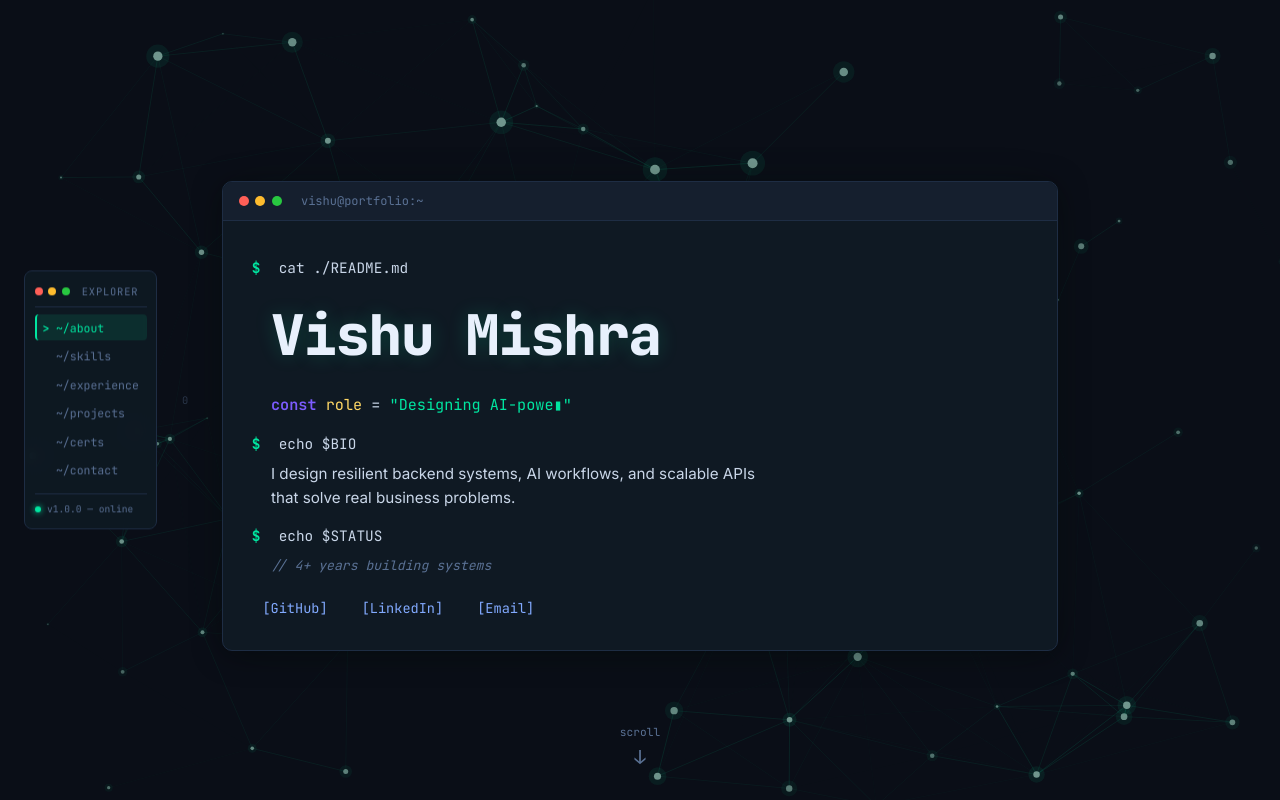
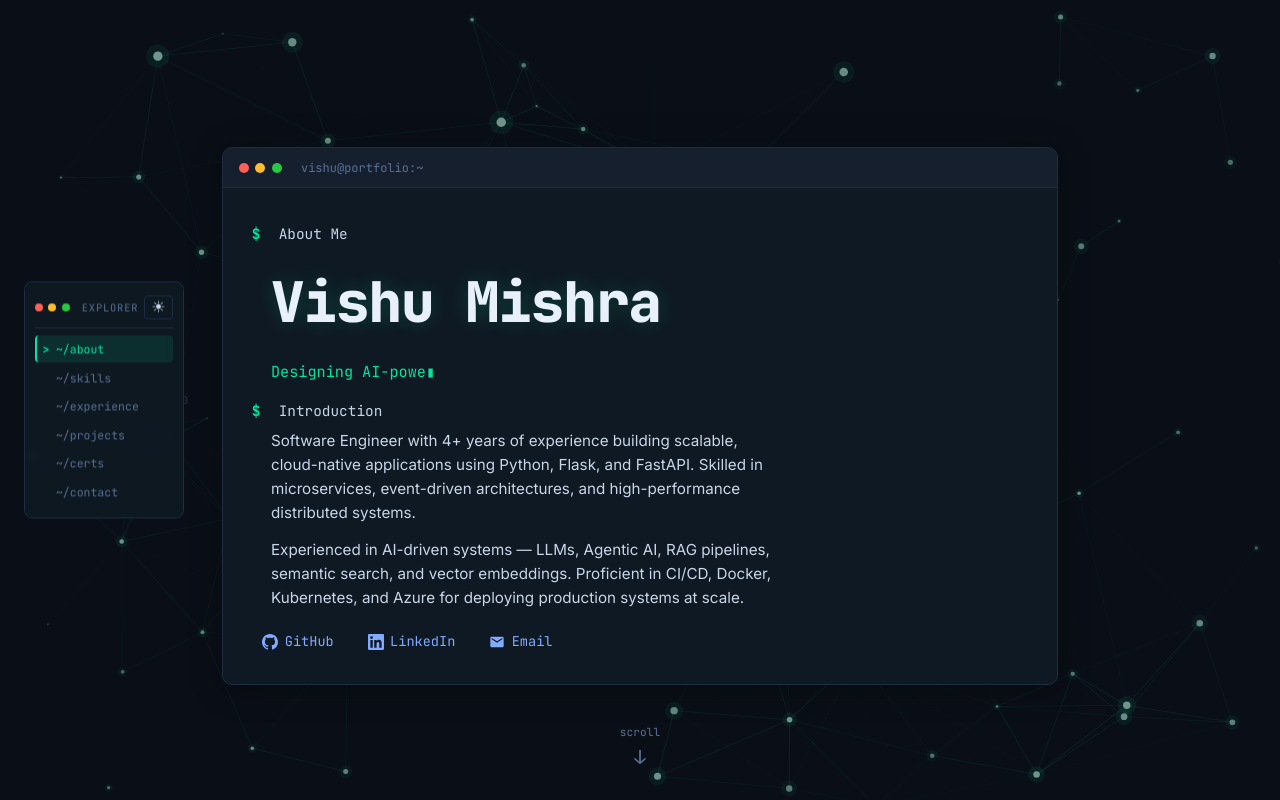
Before and after one commit to vishuishra/vishuportfolio, a React (Create React App) app: page / in a window 1280 px wide. Built offline with nearby package versions, Linux system fonts and the light colour scheme.

Commit message:
feat: enhance portfolio with theme toggle, updated profile details, and improved layout

```diff
--- a/src/App.css
+++ b/src/App.css
@@ -2,7 +2,8 @@
    DEVELOPER PORTFOLIO — TERMINAL/IDE AESTHETIC
    ═══════════════════════════════════════════════════ */
 
-:root {
+:root,
+[data-theme="dark"] {
   --bg: #0a0e17;
   --surface: #0f1923;
   --surface-2: #151f2e;
@@ -20,6 +21,24 @@
   --glow: rgba(0, 229, 160, 0.15);
   --font-mono: 'JetBrains Mono', 'Fira Code', 'Cascadia Code', 'Consolas', monospace;
   --font-sans: 'Inter', -apple-system, BlinkMacSystemFont, sans-serif;
+}
+
+[data-theme="light"] {
+  --bg: #f5f7fa;
+  --surface: #ffffff;
+  --surface-2: #eef1f6;
+  --surface-3: #e2e7ef;
+  --text: #2d3748;
+  --text-bright: #1a202c;
+  --muted: #718096;
+  --accent: #059669;
+  --accent-2: #6d28d9;
+  --accent-3: #e11d48;
+  --yellow: #d97706;
+  --orange: #ea580c;
+  --blue: #2563eb;
+  --border: #cbd5e1;
+  --glow: rgba(5, 150, 105, 0.1);
 }
 
 /* ═══ LAYOUT ═══ */
@@ -97,6 +116,24 @@
   text-transform: uppercase;
   letter-spacing: 0.08em;
   font-size: 0.65rem;
+}
+
+.theme-toggle {
+  margin-left: auto;
+  background: none;
+  border: 1px solid var(--border);
+  border-radius: 4px;
+  color: var(--text);
+  font-size: 1rem;
+  cursor: pointer;
+  padding: 0.2rem 0.4rem;
+  line-height: 1;
+  transition: all 180ms ease;
+}
+
+.theme-toggle:hover {
+  border-color: var(--accent);
+  color: var(--accent);
 }
 
 .nav-link {
@@ -307,6 +344,14 @@
   max-width: 55ch;
 }
 
+.bio p {
+  margin: 0 0 0.75rem 0;
+}
+
+.bio p:last-child {
+  margin-bottom: 0;
+}
+
 .meta {
   font-size: 0.82rem;
 }
@@ -327,6 +372,15 @@
   border: 1px solid transparent;
   border-radius: 4px;
   transition: all 180ms ease;
+  display: inline-flex;
+  align-items: center;
+  gap: 0.4rem;
+}
+
+.link-icon {
+  width: 16px;
+  height: 16px;
+  flex-shrink: 0;
 }
 
 .dev-link:hover {
@@ -732,6 +786,27 @@
   transform: translateY(-1px);
 }
 
+.form-submit:disabled {
+  opacity: 0.6;
+  cursor: not-allowed;
+  transform: none;
+}
+
+.form-message {
+  font-family: var(--font-mono);
+  font-size: 0.82rem;
+  margin-top: 0.5rem;
+  padding: 0.4rem 0;
+}
+
+.form-message.success {
+  color: var(--accent);
+}
+
+.form-message.error {
+  color: var(--accent-3);
+}
+
 @media (max-width: 640px) {
   .form-row {
     grid-template-columns: 1fr;
--- a/src/App.js
+++ b/src/App.js
@@ -2,14 +2,12 @@ import { useEffect, useMemo, useState } from "react";
 import "./App.css";
 import MoleculeBackground from "./components/MoleculeBackground";
 import {
-  CAREER_START_DATE,
   certifications,
   experiences,
   profile,
   projects,
   skills,
 } from "./data/portfolioData";
-import { getYearsOfExperience } from "./utils/experience";
 
 const navLinks = [
   { label: "~/about", href: "#about" },
@@ -20,13 +18,44 @@ const navLinks = [
   { label: "~/contact", href: "#contact" },
 ];
 
+function LinkIcon({ type }) {
+  if (type === "github") {
+    return (
+      <svg className="link-icon" viewBox="0 0 24 24" fill="currentColor" width="18" height="18">
+        <path d="M12 0C5.37 0 0 5.37 0 12c0 5.3 3.438 9.8 8.205 11.385.6.113.82-.258.82-.577 0-.285-.01-1.04-.015-2.04-3.338.724-4.042-1.61-4.042-1.61-.546-1.385-1.335-1.755-1.335-1.755-1.087-.744.084-.729.084-.729 1.205.084 1.838 1.236 1.838 1.236 1.07 1.835 2.809 1.305 3.495.998.108-.776.417-1.305.76-1.605-2.665-.3-5.466-1.332-5.466-5.93 0-1.31.465-2.38 1.235-3.22-.135-.303-.54-1.523.105-3.176 0 0 1.005-.322 3.3 1.23.96-.267 1.98-.399 3-.405 1.02.006 2.04.138 3 .405 2.28-1.552 3.285-1.23 3.285-1.23.645 1.653.24 2.873.12 3.176.765.84 1.23 1.91 1.23 3.22 0 4.61-2.805 5.625-5.475 5.92.42.36.81 1.096.81 2.22 0 1.606-.015 2.896-.015 3.286 0 .315.21.69.825.57C20.565 21.795 24 17.295 24 12c0-6.63-5.37-12-12-12z" />
+      </svg>
+    );
+  }
+  if (type === "linkedin") {
+    return (
+      <svg className="link-icon" viewBox="0 0 24 24" fill="currentColor" width="18" height="18">
+        <path d="M20.447 20.452h-3.554v-5.569c0-1.328-.027-3.037-1.852-3.037-1.853 0-2.136 1.445-2.136 2.939v5.667H9.351V9h3.414v1.561h.046c.477-.9 1.637-1.85 3.37-1.85 3.601 0 4.267 2.37 4.267 5.455v6.286zM5.337 7.433a2.062 2.062 0 01-2.063-2.065 2.064 2.064 0 112.063 2.065zm1.782 13.019H3.555V9h3.564v11.452zM22.225 0H1.771C.792 0 0 .774 0 1.729v20.542C0 23.227.792 24 1.771 24h20.451C23.2 24 24 23.227 24 22.271V1.729C24 .774 23.2 0 22.222 0h.003z" />
+      </svg>
+    );
+  }
+  if (type === "email") {
+    return (
+      <svg className="link-icon" viewBox="0 0 24 24" fill="currentColor" width="18" height="18">
+        <path d="M20 4H4c-1.1 0-2 .9-2 2v12c0 1.1.9 2 2 2h16c1.1 0 2-.9 2-2V6c0-1.1-.9-2-2-2zm0 4l-8 5-8-5V6l8 5 8-5v2z" />
+      </svg>
+    );
+  }
+  return null;
+}
+
 function App() {
-  const yearsOfExperience = getYearsOfExperience(CAREER_START_DATE);
   const [activeTitleIndex, setActiveTitleIndex] = useState(0);
   const [typedText, setTypedText] = useState("");
   const [isDeleting, setIsDeleting] = useState(false);
   const [revealedSections, setRevealedSections] = useState(() => new Set([0]));
   const [activeSection, setActiveSection] = useState("about");
+  const [formStatus, setFormStatus] = useState("idle"); // idle | sending | success | error
+  const [theme, setTheme] = useState(() => localStorage.getItem("theme") || "dark");
+
+  useEffect(() => {
+    document.documentElement.setAttribute("data-theme", theme);
+    localStorage.setItem("theme", theme);
+  }, [theme]);
   const rotatingTitles = useMemo(
     () => profile.rotatingTitles ?? [profile.title],
     []
@@ -114,6 +143,14 @@ function App() {
           <span className="nav-dot yellow" />
           <span className="nav-dot green" />
           <span className="nav-title">explorer</span>
+          <button
+            className="theme-toggle"
+            onClick={() => setTheme(theme === "dark" ? "light" : "dark")}
+            aria-label="Toggle theme"
+            title={theme === "dark" ? "Switch to light mode" : "Switch to dark mode"}
+          >
+            {theme === "dark" ? "☀" : "☽"}
+          </button>
         </div>
         {navLinks.map((link) => (
           <a
@@ -132,10 +169,6 @@ function App() {
             {link.label}
           </a>
         ))}
-        <div className="nav-footer">
-          <span className="status-dot" />
-          <span>v1.0.0 — online</span>
-        </div>
       </nav>
 
       <main className="app-shell">
@@ -156,31 +189,25 @@ function App() {
             </div>
             <div className="terminal-body">
               <p className="term-line">
-                <span className="prompt">$</span> cat ./README.md
+                <span className="prompt">$</span> About Me
               </p>
               <div className="term-output">
                 <h1 className="glitch-name">{profile.name}</h1>
                 <p className="hero-role">
-                  <span className="keyword">const</span>{" "}
-                  <span className="fn">role</span> ={" "}
                   <span className="string">
-                    "{typedText}
-                    <span className="cursor">▮</span>"
+                    {typedText}
+                    <span className="cursor">▮</span>
                   </span>
                 </p>
               </div>
               <p className="term-line">
-                <span className="prompt">$</span> echo $BIO
+                <span className="prompt">$</span> Introduction
               </p>
-              <p className="term-output bio">{profile.intro}</p>
-              <p className="term-line">
-                <span className="prompt">$</span> echo $STATUS
-              </p>
-              <p className="term-output meta">
-                <span className="comment">
-                  {"//"} {yearsOfExperience}+ years building systems
-                </span>
-              </p>
+              <div className="term-output bio">
+                {profile.intro.map((paragraph, i) => (
+                  <p key={i}>{paragraph}</p>
+                ))}
+              </div>
               <div className="term-links">
                 {profile.links.map((link) => (
                   <a
@@ -190,7 +217,8 @@ function App() {
                     rel="noreferrer"
                     className="dev-link"
                   >
-                    [{link.label}]
+                    <LinkIcon type={link.icon} />
+                    {link.label}
                   </a>
                 ))}
               </div>
@@ -211,7 +239,7 @@ function App() {
           id="skills"
         >
           <h2 className="section-heading">
-            <span className="heading-symbol">#</span> tech_stack
+            <span className="heading-symbol">#</span> Skills & Technologies
           </h2>
           <div className="skill-grid">
             {skills.map((skillGroup, index) => (
@@ -245,7 +273,7 @@ function App() {
           id="experience"
         >
           <h2 className="section-heading">
-            <span className="heading-symbol">#</span> git_log --oneline
+            <span className="heading-symbol">#</span> Work Experience
           </h2>
           <div className="exp-timeline">
             {experiences.map((exp, index) => (
@@ -280,7 +308,7 @@ function App() {
           id="projects"
         >
           <h2 className="section-heading">
-            <span className="heading-symbol">#</span> ls ./projects
+            <span className="heading-symbol">#</span> Projects
           </h2>
           <div className="project-grid">
             {projects.map((project, index) => (
@@ -317,7 +345,7 @@ function App() {
           id="certifications"
         >
           <h2 className="section-heading">
-            <span className="heading-symbol">#</span> cat ./certs.json
+            <span className="heading-symbol">#</span> Certifications
           </h2>
           <div className="cert-list">
             <pre className="cert-json">
@@ -349,13 +377,13 @@ function App() {
           id="contact"
         >
           <h2 className="section-heading">
-            <span className="heading-symbol">#</span> send_message()
+            <span className="heading-symbol">#</span> Get In Touch
           </h2>
           <div className="contact-block">
             <div className="contact-cta">
               <p className="term-line">
-                <span className="prompt">$</span> echo "Let's build something
-                together"
+                <span className="prompt">$</span> Let's build something
+                together
               </p>
               <div className="term-links">
                 {profile.links.map((link) => (
@@ -366,58 +394,85 @@ function App() {
                     rel="noreferrer"
                     className="dev-link"
                   >
-                    [{link.label}]
+                    <LinkIcon type={link.icon} />
+                    {link.label}
                   </a>
                 ))}
               </div>
             </div>
             <form
               className="contact-form"
-              action="https://formspree.io/f/mgorgrpy"
-              method="POST"
+              onSubmit={async (e) => {
+                e.preventDefault();
+                setFormStatus("sending");
+                try {
+                  const res = await fetch("https://formspree.io/f/mgorgrpy", {
+                    method: "POST",
+                    body: new FormData(e.target),
+                    headers: { Accept: "application/json" },
+                  });
+                  if (res.ok) {
+                    setFormStatus("success");
+                    e.target.reset();
+                    setTimeout(() => setFormStatus("idle"), 4000);
+                  } else {
+                    setFormStatus("error");
+                    setTimeout(() => setFormStatus("idle"), 4000);
+                  }
+                } catch {
+                  setFormStatus("error");
+                  setTimeout(() => setFormStatus("idle"), 4000);
+                }
+              }}
             >
               <div className="form-row">
                 <label className="form-label">
-                  <span className="keyword">name</span>:
+                  <span className="keyword">Name</span>
                   <input
                     type="text"
                     name="name"
                     required
-                    placeholder='"your name"'
+                    placeholder="Your name"
                     className="form-input"
                   />
                 </label>
                 <label className="form-label">
-                  <span className="keyword">email</span>:
+                  <span className="keyword">Email</span>
                   <input
                     type="email"
                     name="email"
                     required
-                    placeholder='"you@example.com"'
+                    placeholder="you@example.com"
                     className="form-input"
                   />
                 </label>
               </div>
               <label className="form-label">
-                <span className="keyword">message</span>:
+                <span className="keyword">Message</span>
                 <textarea
                   name="message"
                   required
                   rows="4"
-                  placeholder='"what do you want to build?"'
+                  placeholder="What do you want to build?"
                   className="form-input form-textarea"
                 />
               </label>
-              <button type="submit" className="form-submit">
-                <span className="prompt">$</span> send --now
+              <button
+                type="submit"
+                className="form-submit"
+                disabled={formStatus === "sending"}
+              >
+                <span className="prompt">$</span>{" "}
+                {formStatus === "sending" ? "sending..." : "send --now"}
               </button>
+              {formStatus === "success" && (
+                <p className="form-message success">&#47;&#47; transmission complete — talk soon.</p>
+              )}
+              {formStatus === "error" && (
+                <p className="form-message error">&#47;&#47; error: transmission failed. retry.</p>
+              )}
             </form>
           </div>
-          <p className="footer-sig">
-            <span className="comment">
-              {"/* crafted with React, Canvas & caffeine */"}
-            </span>
-          </p>
         </section>
       </main>
     </div>
--- a/src/data/portfolioData.js
+++ b/src/data/portfolioData.js
@@ -8,14 +8,16 @@ export const profile = {
     'Designing AI-powered product workflows',
     'Shipping APIs with production-grade reliability',
   ],
-  intro:
-    'I design resilient backend systems, AI workflows, and scalable APIs that solve real business problems.',
+  intro: [
+    'Software Engineer with 4+ years of experience building scalable, cloud-native applications using Python, Flask, and FastAPI. Skilled in microservices, event-driven architectures, and high-performance distributed systems.',
+    'Experienced in AI-driven systems — LLMs, Agentic AI, RAG pipelines, semantic search, and vector embeddings. Proficient in CI/CD, Docker, Kubernetes, and Azure for deploying production systems at scale.',
+  ],
   location: 'India',
   email: 'mishra.vishu99@gmail.com',
   links: [
-    { label: 'GitHub', href: 'https://github.com/vishuishra' },
-    { label: 'LinkedIn', href: 'https://www.linkedin.com/in/vishu-mishra' },
-    { label: 'Email', href: 'mailto:mishra.vishu99@gmail.com' },
+    { label: 'GitHub', href: 'https://github.com/vishuishra', icon: 'github' },
+    { label: 'LinkedIn', href: 'https://www.linkedin.com/in/vishu-mishra', icon: 'linkedin' },
+    { label: 'Email', href: 'mailto:mishra.vishu99@gmail.com', icon: 'email' },
   ],
 };
 
```
Also changed, not shown: public/index.html (+3 -3 lines), public/manifest.json.
